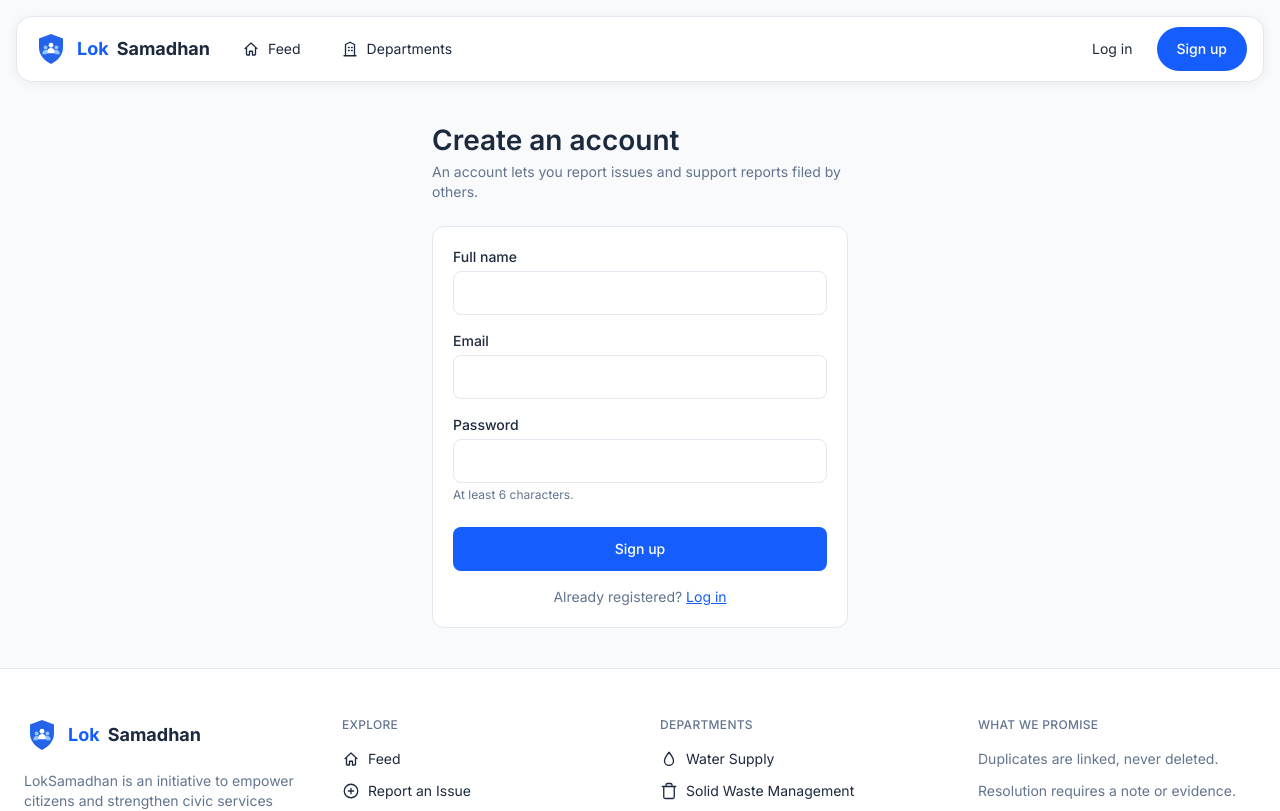
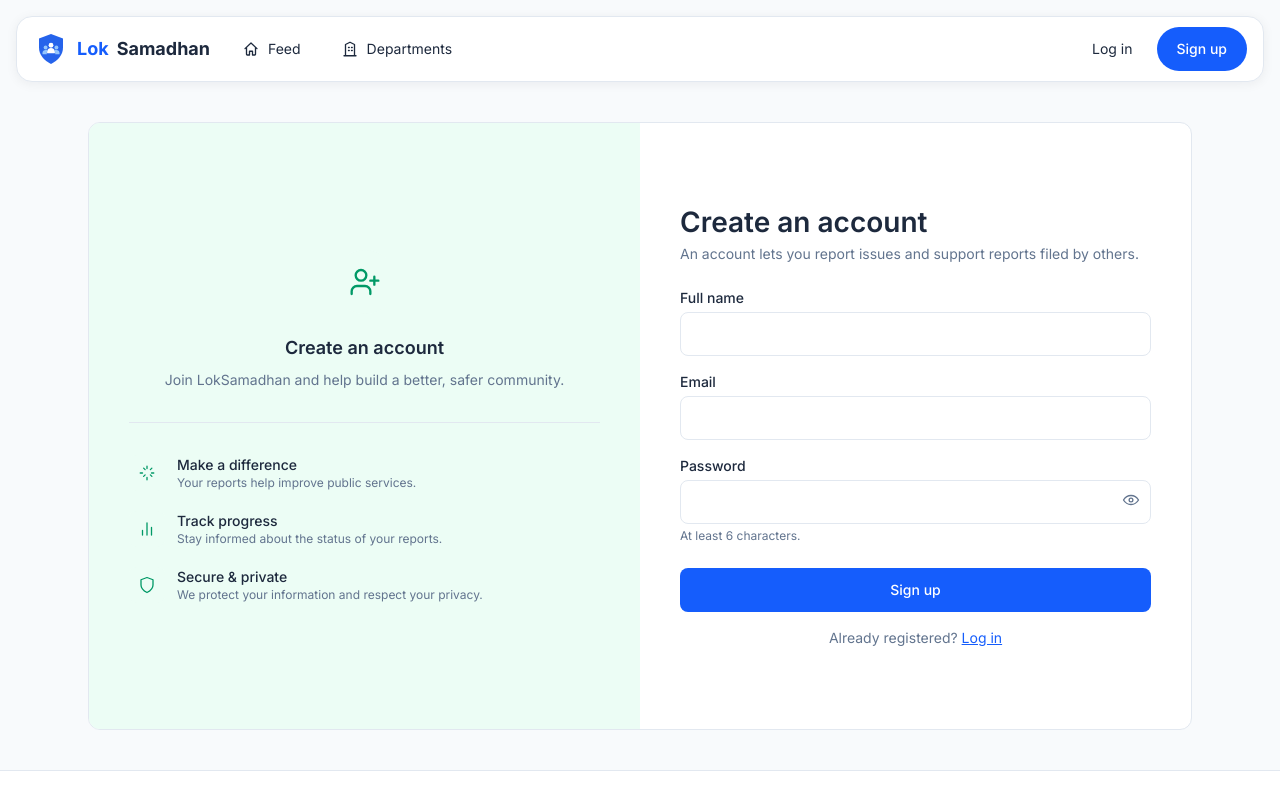
Before and after one commit to Mriga195/loksamadhan, a React (Vite) app in the folder client/: page /register in a window 1280 px wide. Shown: the top 811 px of the page. Built offline with nearby package versions, Linux system fonts and the light colour scheme; no server answers.

Commit message:
feat(auth): add AuthShell layout, eye icon toggle for PasswordField, and update Login/Register pages

```diff
--- /dev/null
+++ b/client/src/components/AuthShell.jsx
@@ -0,0 +1,77 @@
+import { useState } from 'react';
+import Icon from './Icon';
+
+// Split-panel shell shared by /login and /register: pitch on the left, form on the right.
+// The left panel is decoration — it collapses away below md rather than pushing the form
+// down a phone screen.
+
+const TONES = {
+  brand: { panel: 'bg-brand-50', badge: 'bg-brand-100 text-brand-600', tile: 'bg-brand-100 text-brand-600' },
+  green: { panel: 'bg-resolved-50', badge: 'bg-resolved-50 text-resolved-600', tile: 'bg-resolved-50 text-resolved-600' },
+};
+
+export default function AuthShell({ tone = 'brand', icon, heading, blurb, points, children }) {
+  const t = TONES[tone];
+  return (
+    <main className="mx-auto max-w-6xl px-6 py-10">
+      <div className="grid overflow-hidden rounded-card border border-line bg-surface
+        md:min-h-[38rem] md:grid-cols-2">
+        <aside className={`hidden flex-col justify-center p-10 md:flex ${t.panel}`}>
+          <div className={`mx-auto flex size-16 items-center justify-center rounded-full ${t.badge}`}>
+            <Icon name={icon} className="size-8" />
+          </div>
+          <h2 className="mt-5 text-center text-lg font-semibold">{heading}</h2>
+          <p className="mt-2 text-center text-sm text-ink-muted">{blurb}</p>
+
+          <ul className="mt-8 space-y-5 border-t border-line pt-8">
+            {points.map(p => (
+              <li key={p.title} className="flex gap-3">
+                <span className={`flex size-9 shrink-0 items-center justify-center rounded-lg ${t.tile}`}>
+                  <Icon name={p.icon} className="size-[18px]" />
+                </span>
+                <span>
+                  <span className="block text-sm font-medium">{p.title}</span>
+                  <span className="block text-xs text-ink-muted">{p.body}</span>
+                </span>
+              </li>
+            ))}
+          </ul>
+        </aside>
+
+        <div className="flex flex-col justify-center p-6 sm:p-10">{children}</div>
+      </div>
+    </main>
+  );
+}
+
+export const field = 'mt-1 w-full min-h-11 rounded-lg border border-line bg-surface px-3 text-base' +
+  ' focus:border-brand-600';
+
+// Same input, plus a reveal toggle. The toggle is a real button so it is reachable by keyboard.
+export function PasswordField({ label, hint, hintError, ...props }) {
+  const [shown, setShown] = useState(false);
+  return (
+    <>
+      <label className="mt-4 block text-sm font-medium">
+        {label}
+        <span className="relative block">
+          <input type={shown ? 'text' : 'password'} required className={`${field} pr-11`} {...props} />
+          <button
+            type="button"
+            onClick={() => setShown(!shown)}
+            aria-label={shown ? 'Hide password' : 'Show password'}
+            className="absolute right-0 top-1 flex size-10 cursor-pointer items-center
+              justify-center text-ink-muted hover:text-ink"
+          >
+            <Icon name={shown ? 'eyeOff' : 'eye'} className="size-[18px]" />
+          </button>
+        </span>
+      </label>
+      {hint && (
+        <p id={props['aria-describedby']} className={`mt-1 text-xs ${hintError ? 'text-rejected-600' : 'text-ink-muted'}`}>
+          {hint}
+        </p>
+      )}
+    </>
+  );
+}
--- a/client/src/components/Icon.jsx
+++ b/client/src/components/Icon.jsx
@@ -36,6 +36,8 @@ const PATHS = {
   sliders: 'M4 7h9M17 7h3M4 17h3M11 17h9M15 4.5v5M9 14.5v5',
   zoom: 'M11 4a7 7 0 1 0 0 14 7 7 0 0 0 0-14ZM20 20l-4.2-4.2M11 8.5v5M8.5 11h5',
   gear: 'M12 9a3 3 0 1 0 0 6 3 3 0 0 0 0-6ZM12 2.5l1.4 2.3 2.6-.6.4 2.7 2.5 1-1.2 2.4 1.7 2.1-2.2 1.6.4 2.7-2.7.2-1 2.5-2.4-1.3-2.4 1.3-1-2.5-2.7-.2.4-2.7-2.2-1.6 1.7-2.1L3.6 8l2.5-1 .4-2.7 2.6.6L12 2.5Z',
+  eye: 'M2 12s3.6-6 10-6 10 6 10 6-3.6 6-10 6-10-6-10-6Zm10-2.5a2.5 2.5 0 1 0 0 5 2.5 2.5 0 0 0 0-5Z',
+  eyeOff: 'M3 3l18 18M10.6 10.6a2.5 2.5 0 0 0 3.4 3.5M9.9 5.2A9.6 9.6 0 0 1 12 5c6.4 0 10 6 10 6a17 17 0 0 1-3.3 3.9M6.3 7.1C3.7 8.7 2 11 2 11s3.6 6 10 6c1.2 0 2.3-.2 3.3-.5',
 };
 
 export default function Icon({ name, className = 'size-5' }) {
--- a/client/src/pages/Login.jsx
+++ b/client/src/pages/Login.jsx
@@ -2,6 +2,8 @@ import { useState } from 'react';
 import { Link, useLocation, useNavigate } from 'react-router-dom';
 import { useAuth } from '../AuthContext';
 import Spinner from '../components/Spinner';
+import Icon from '../components/Icon';
+import AuthShell, { field, PasswordField } from '../components/AuthShell';
 
 // Seeded accounts, click to fill. This is not decoration: a judge will not type credentials out
 // of a README, and a demo that cannot be logged into is a demo that gets watched instead of
@@ -13,8 +15,11 @@ const DEMO = [
 ];
 const DEMO_PASSWORD = 'password123';
 
-const field = 'mt-1 w-full min-h-11 rounded-lg border border-line bg-surface px-3 text-base' +
-  ' focus:border-brand-600';
+const POINTS = [
+  { icon: 'clipboard', title: 'File & track reports', body: 'Report issues and follow their resolution.' },
+  { icon: 'activity', title: 'Stay updated', body: 'See status changes as officers make them.' },
+  { icon: 'shield', title: 'Private by default', body: 'Your personal info is never made public.' },
+];
 
 export default function Login() {
   const { login } = useAuth();
@@ -47,13 +52,19 @@ export default function Login() {
   }
 
   return (
-    <main className="mx-auto max-w-md px-4 py-10">
+    <AuthShell
+      tone="brand"
+      icon="shield"
+      heading="Welcome back"
+      blurb="Log in to keep reporting and tracking issues in your ward."
+      points={POINTS}
+    >
       <h1 className="text-2xl font-semibold">Log in</h1>
       <p className="mt-1 text-sm text-ink-muted">
         You do not need an account to browse reports — only to file or support one.
       </p>
 
-      <form onSubmit={submit} className="mt-6 rounded-card border border-line bg-surface p-5">
+      <form onSubmit={submit} className="mt-6">
         {/* Errors sit above the fields and are announced, not just coloured. */}
         {error && (
           <p role="alert" className="mb-4 rounded-lg bg-rejected-50 px-3 py-2 text-sm text-rejected-600">
@@ -73,17 +84,12 @@ export default function Login() {
           />
         </label>
 
-        <label className="mt-4 block text-sm font-medium">
-          Password
-          <input
-            type="password"
+        <PasswordField
+          label="Password"
           autoComplete="current-password"
-            required
-            className={field}
           value={password}
           onChange={e => setPassword(e.target.value)}
         />
-        </label>
 
         <button
           type="submit"
@@ -101,26 +107,30 @@ export default function Login() {
         </p>
       </form>
 
-      <section className="mt-6 rounded-card border border-dashed border-line p-4">
+      <section className="mt-8 rounded-card border border-dashed border-line p-4">
         <h2 className="text-sm font-medium">Demo accounts</h2>
         <p className="mt-0.5 text-xs text-ink-muted">
           Click one to fill the form. Password for all: <code>{DEMO_PASSWORD}</code>
         </p>
-        <div className="mt-3 flex flex-wrap gap-2">
+        <div className="mt-3 grid gap-2 sm:grid-cols-3">
           {DEMO.map(d => (
             <button
               key={d.email}
               type="button"
               onClick={() => { setEmail(d.email); setPassword(DEMO_PASSWORD); setError(null); }}
-              className="min-h-11 cursor-pointer rounded-lg border border-line px-3 text-left
-                text-xs transition-colors duration-200 hover:bg-canvas"
+              className="flex min-h-11 cursor-pointer items-center gap-2 rounded-lg border
+                border-line px-3 py-2 text-left text-xs transition-colors duration-200
+                hover:border-brand-600 hover:bg-brand-50"
             >
+              <Icon name="users" className="size-4 text-ink-muted" />
+              <span>
                 <span className="block font-medium">{d.role}</span>
                 <span className="block text-ink-muted">{d.name}</span>
+              </span>
             </button>
           ))}
         </div>
       </section>
-    </main>
+    </AuthShell>
   );
 }
--- a/client/src/pages/Register.jsx
+++ b/client/src/pages/Register.jsx
@@ -2,6 +2,7 @@ import { useState } from 'react';
 import { Link, useNavigate } from 'react-router-dom';
 import { useAuth } from '../AuthContext';
 import Spinner from '../components/Spinner';
+import AuthShell, { field, PasswordField } from '../components/AuthShell';
 
 // Citizen sign-up only. There is deliberately no role selector: routes/auth.js hardcodes
 // role: 'citizen' and ignores anything else in the body, so a "sign up as officer" field would
@@ -12,8 +13,11 @@ import Spinner from '../components/Spinner';
 // so the citizen finds out before a round trip.
 const MIN_PASSWORD = 6;
 
-const field = 'mt-1 w-full min-h-11 rounded-lg border border-line bg-surface px-3 text-base' +
-  ' focus:border-brand-600';
+const POINTS = [
+  { icon: 'sparkles', title: 'Make a difference', body: 'Your reports help improve public services.' },
+  { icon: 'chart', title: 'Track progress', body: 'Stay informed about the status of your reports.' },
+  { icon: 'shield', title: 'Secure & private', body: 'We protect your information and respect your privacy.' },
+];
 
 export default function Register() {
   const { register } = useAuth();
@@ -40,13 +44,19 @@ export default function Register() {
   }
 
   return (
-    <main className="mx-auto max-w-md px-4 py-10">
+    <AuthShell
+      tone="green"
+      icon="userPlus"
+      heading="Create an account"
+      blurb="Join LokSamadhan and help build a better, safer community."
+      points={POINTS}
+    >
       <h1 className="text-2xl font-semibold">Create an account</h1>
       <p className="mt-1 text-sm text-ink-muted">
         An account lets you report issues and support reports filed by others.
       </p>
 
-      <form onSubmit={submit} className="mt-6 rounded-card border border-line bg-surface p-5">
+      <form onSubmit={submit} className="mt-6">
         {error && (
           <p role="alert" className="mb-4 rounded-lg bg-rejected-50 px-3 py-2 text-sm text-rejected-600">
             {error}
@@ -69,22 +79,18 @@ export default function Register() {
           />
         </label>
 
-        <label className="mt-4 block text-sm font-medium">
-          Password
-          <input
-            type="password" autoComplete="new-password" required minLength={MIN_PASSWORD}
-            className={field} value={form.password} onChange={set('password')}
-            aria-describedby="pw-hint"
-          />
-        </label>
-        {/* Hint text always occupies this slot, so turning it into an error does not shift
+        {/* Hint text always occupies its slot, so turning it into an error does not shift
             the button down the page. */}
-        <p
-          id="pw-hint"
-          className={`mt-1 text-xs ${tooShort ? 'text-rejected-600' : 'text-ink-muted'}`}
-        >
-          At least {MIN_PASSWORD} characters.
-        </p>
+        <PasswordField
+          label="Password"
+          autoComplete="new-password"
+          minLength={MIN_PASSWORD}
+          value={form.password}
+          onChange={set('password')}
+          aria-describedby="pw-hint"
+          hint={`At least ${MIN_PASSWORD} characters.`}
+          hintError={tooShort}
+        />
 
         <button
           type="submit"
@@ -101,6 +107,6 @@ export default function Register() {
           Already registered? <Link to="/login" className="text-brand-600 underline">Log in</Link>
         </p>
       </form>
-    </main>
+    </AuthShell>
   );
 }
```
Also changed, not shown: client/src/components/FilterBar.jsx (+7 -6 lines). Lines whose indentation alone changed are shown as unchanged.
